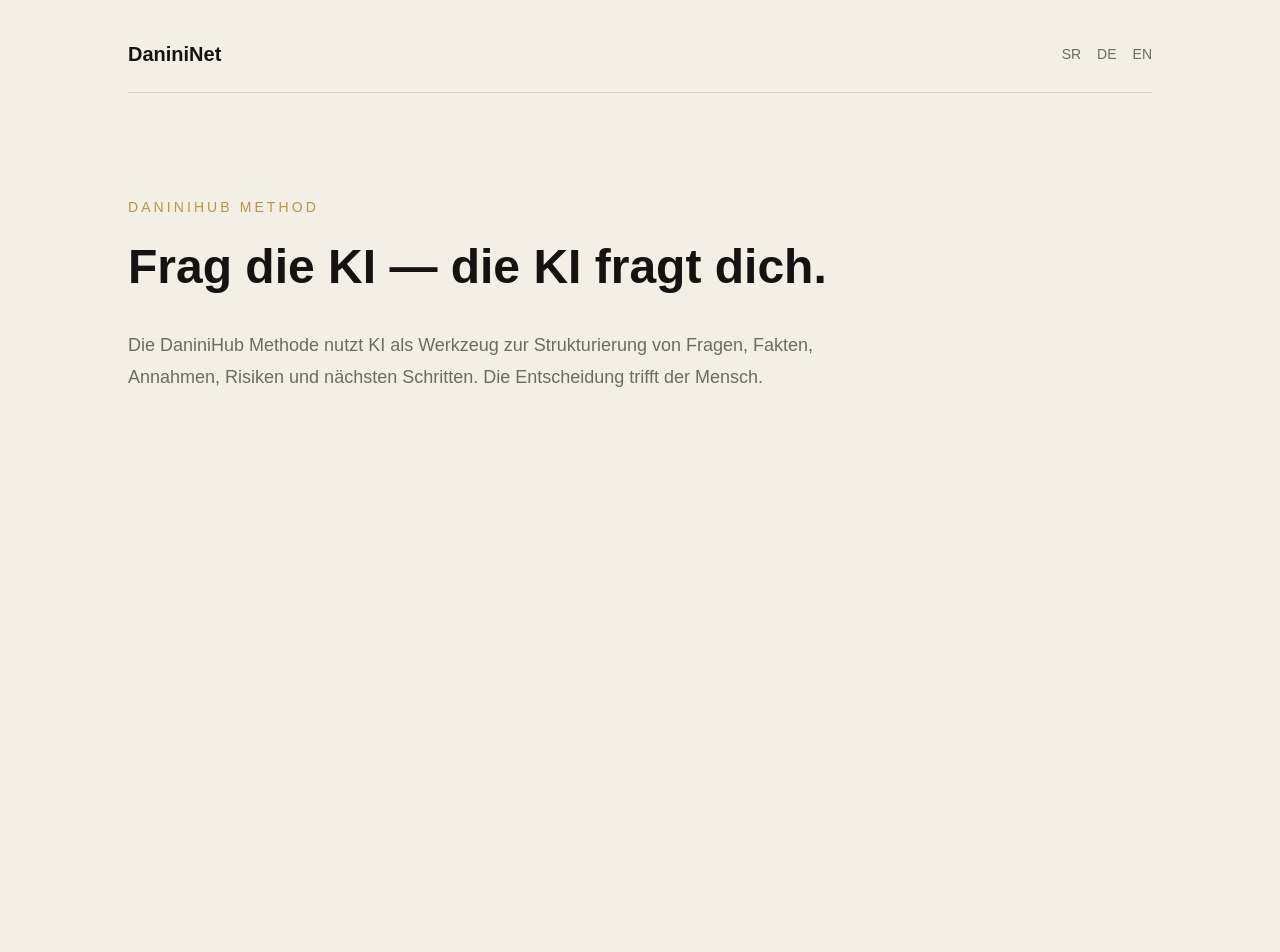
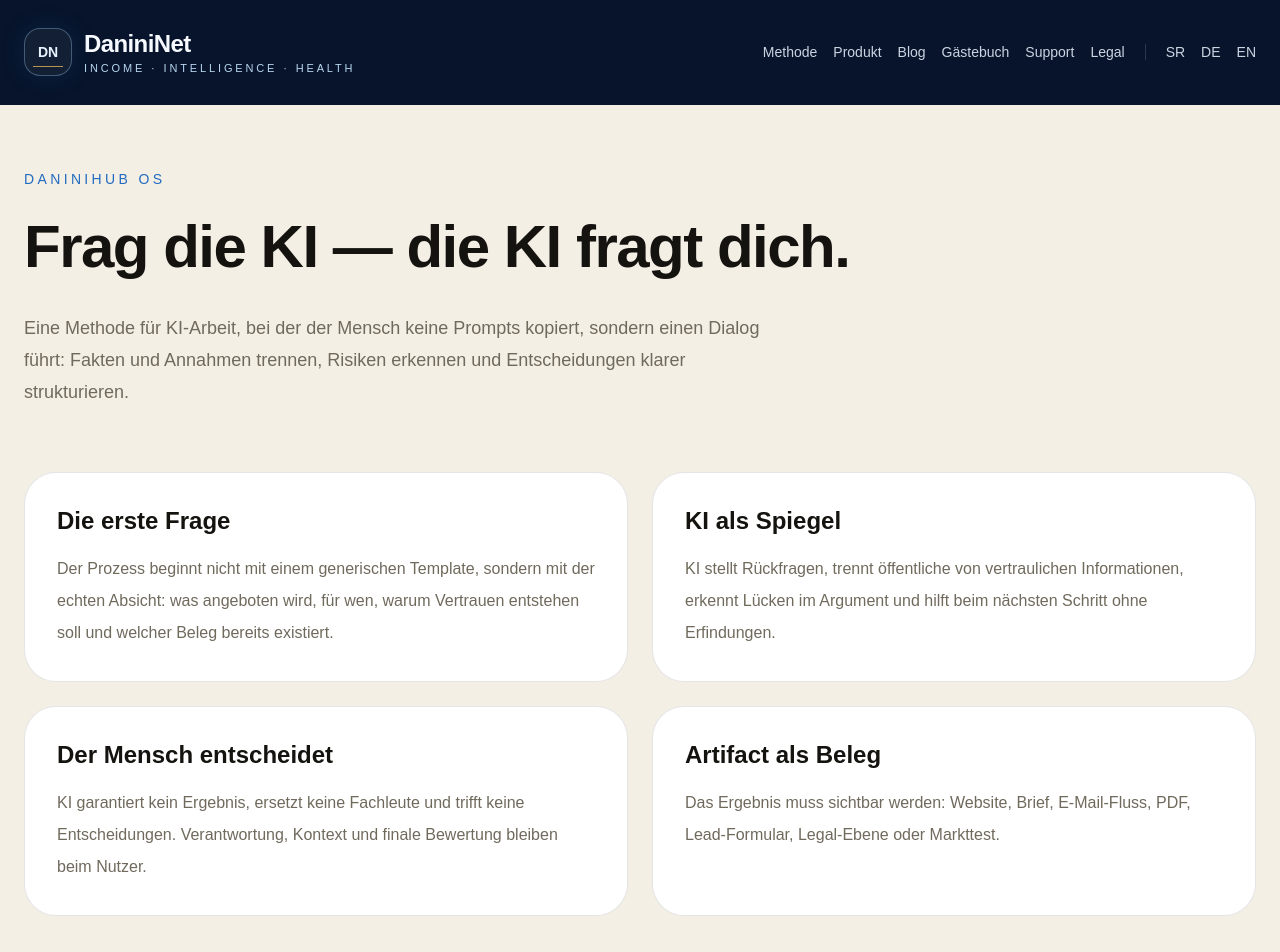
Before and after one commit to danininet/danininet, a Next.js app: page /de/daninihub-metod in a window 1280 px wide. Shown: the top 952 px of the page. Before the commit the page ends 800 px from the top, so only its background shows below. Built offline with nearby package versions, Linux system fonts and the light colour scheme.

Commit message:
Rewrite DaniniHub method page with premium localized content

```diff
--- a/app/[locale]/daninihub-metod/page.tsx
+++ b/app/[locale]/daninihub-metod/page.tsx
@@ -1,58 +1,70 @@
-import Link from "next/link";
+import { SectionIntro, SiteShell, normalizeLocale } from "@/components/layout/SiteShell";
 
-export default async function DaniniHubMetodPage({
-  params,
-}: {
-  params: Promise<{ locale: string }>;
-}) {
+const copy = {
+  sr: {
+    eyebrow: "DaniniHub OS",
+    title: "Pitaj AI — AI pita tebe.",
+    text: "Metoda za rad sa AI u kojoj čovek ne prepisuje promptove, nego vodi dijalog: razdvaja činjenice od pretpostavki, prepoznaje rizike i donosi odluke na osnovu jasnije strukture.",
+    blocks: [
+      ["Prvo pitanje", "Ne kreće se od generičkog šablona. Kreće se od stvarne namere: šta želiš da prodaš, kome, zašto bi neko verovao i koji dokaz već postoji."],
+      ["AI kao ogledalo", "AI vraća potpitanja, razdvaja javno od poverljivog, vidi rupe u argumentu i pomaže da se sledeći korak formuliše bez izmišljanja."],
+      ["Čovek odlučuje", "AI ne garantuje ishod, ne menja stručnjake i ne donosi odluke. Korisnik zadržava odgovornost, kontekst i finalnu procenu."],
+      ["Artifact kao dokaz", "Rezultat razgovora mora izaći u nešto proverljivo: stranica, brief, email tok, PDF, lead forma, legal sloj ili test tržišnog interesa."],
+    ],
+    bridgeTitle: "Kako se ovo povezuje sa DaniniNet-om",
+    bridgeText: "DaniniNet je javni kanal ove metode: digitalni proizvodi, affiliate preporuke, SEO članci, case study projekti i health/water sadržaj moraju imati istu logiku — jasnoća, dokaz, granice i poverenje.",
+  },
+  de: {
+    eyebrow: "DaniniHub OS",
+    title: "Frag die KI — die KI fragt dich.",
+    text: "Eine Methode für KI-Arbeit, bei der der Mensch keine Prompts kopiert, sondern einen Dialog führt: Fakten und Annahmen trennen, Risiken erkennen und Entscheidungen klarer strukturieren.",
+    blocks: [
+      ["Die erste Frage", "Der Prozess beginnt nicht mit einem generischen Template, sondern mit der echten Absicht: was angeboten wird, für wen, warum Vertrauen entstehen soll und welcher Beleg bereits existiert."],
+      ["KI als Spiegel", "KI stellt Rückfragen, trennt öffentliche von vertraulichen Informationen, erkennt Lücken im Argument und hilft beim nächsten Schritt ohne Erfindungen."],
+      ["Der Mensch entscheidet", "KI garantiert kein Ergebnis, ersetzt keine Fachleute und trifft keine Entscheidungen. Verantwortung, Kontext und finale Bewertung bleiben beim Nutzer."],
+      ["Artifact als Beleg", "Das Ergebnis muss sichtbar werden: Website, Brief, E-Mail-Fluss, PDF, Lead-Formular, Legal-Ebene oder Markttest."],
+    ],
+    bridgeTitle: "Wie das mit DaniniNet verbunden ist",
+    bridgeText: "DaniniNet ist der öffentliche Kanal dieser Methode: digitale Produkte, Affiliate-Empfehlungen, SEO-Artikel, Case Studies und Health/Water-Inhalte folgen derselben Logik — Klarheit, Beleg, Grenzen und Vertrauen.",
+  },
+  en: {
+    eyebrow: "DaniniHub OS",
+    title: "Ask AI — AI asks you.",
+    text: "A method for working with AI where the human does not copy prompts, but leads a dialogue: separating facts from assumptions, seeing risks and making decisions with clearer structure.",
+    blocks: [
+      ["The first question", "The process does not start with a generic template. It starts with real intent: what you want to offer, for whom, why anyone should trust it and what proof already exists."],
+      ["AI as mirror", "AI asks follow-up questions, separates public from confidential information, spots gaps in the argument and helps define the next step without inventing facts."],
+      ["Human decision", "AI does not guarantee outcomes, replace professionals or make decisions. Responsibility, context and final judgment stay with the user."],
+      ["Artifact as proof", "The result must become something visible: site, brief, email flow, PDF, lead form, legal layer or market-interest test."],
+    ],
+    bridgeTitle: "How this connects to DaniniNet",
+    bridgeText: "DaniniNet is the public channel of this method: digital products, affiliate recommendations, SEO articles, case studies and health/water content follow the same logic — clarity, evidence, boundaries and trust.",
+  },
+} as const;
+
+export default async function DaniniHubMetodPage({ params }: { params: Promise<{ locale: string }> }) {
   const { locale } = await params;
-  const lang = locale === "de" || locale === "en" ? locale : "sr";
+  const lang = normalizeLocale(locale);
+  const t = copy[lang];
 
   return (
-    <main className="min-h-screen bg-[#f4efe5] px-6 py-10 text-[#15130f]">
-      <div className="mx-auto max-w-5xl">
-        <Header lang={lang} />
-        <PageIntro
-          label="DaniniHub Method"
-          title={
-            lang === "de"
-              ? "Frag die KI — die KI fragt dich."
-              : lang === "en"
-                ? "Ask AI — AI asks you."
-                : "Pitaj AI — AI pita tebe."
-          }
-          text={
-            lang === "de"
-              ? "Die DaniniHub Methode nutzt KI als Werkzeug zur Strukturierung von Fragen, Fakten, Annahmen, Risiken und nächsten Schritten. Die Entscheidung trifft der Mensch."
-              : lang === "en"
-                ? "The DaniniHub method uses AI as a tool for structuring questions, facts, assumptions, risks and next steps. The human makes the decision."
-                : "DaniniHub metod koristi AI kao alat za strukturisanje pitanja, činjenica, pretpostavki, rizika i sledećih koraka. AI ne odlučuje umesto čoveka."
-          }
-        />
-      </div>
-    </main>
+    <SiteShell locale={lang}>
+      <SectionIntro eyebrow={t.eyebrow} title={t.title} text={t.text} />
+      <section className="mx-auto grid max-w-7xl gap-6 px-6 pb-16 md:grid-cols-2">
+        {t.blocks.map(([title, text]) => (
+          <article key={title} className="rounded-[2rem] border border-black/10 bg-white p-8">
+            <h2 className="text-2xl font-semibold">{title}</h2>
+            <p className="mt-4 leading-8 text-[#706a5d]">{text}</p>
+          </article>
+        ))}
+      </section>
+      <section className="bg-[#07142b] text-white">
+        <div className="mx-auto max-w-7xl px-6 py-14">
+          <p className="text-sm uppercase tracking-[0.22em] text-[#b9d7f0]">DaniniNet bridge</p>
+          <h2 className="mt-4 text-4xl font-semibold">{t.bridgeTitle}</h2>
+          <p className="mt-5 max-w-3xl leading-8 text-slate-300">{t.bridgeText}</p>
+        </div>
+      </section>
+    </SiteShell>
   );
 }
-
-function Header({ lang }: { lang: string }) {
-  return (
-    <header className="mb-16 flex flex-wrap items-center justify-between gap-4 border-b border-black/10 pb-6">
-      <Link href={`/${lang}`} className="text-xl font-semibold">DaniniNet</Link>
-      <nav className="flex gap-4 text-sm text-[#706a5d]">
-        <Link href="/sr">SR</Link>
-        <Link href="/de">DE</Link>
-        <Link href="/en">EN</Link>
-      </nav>
-    </header>
-  );
-}
-
-function PageIntro({ label, title, text }: { label: string; title: string; text: string }) {
-  return (
-    <section className="py-10">
-      <p className="text-sm uppercase tracking-[0.22em] text-[#b8944d]">{label}</p>
-      <h1 className="mt-5 max-w-4xl text-5xl font-semibold leading-tight">{title}</h1>
-      <p className="mt-8 max-w-3xl text-lg leading-8 text-[#706a5d]">{text}</p>
-    </section>
-  );
-}
```
